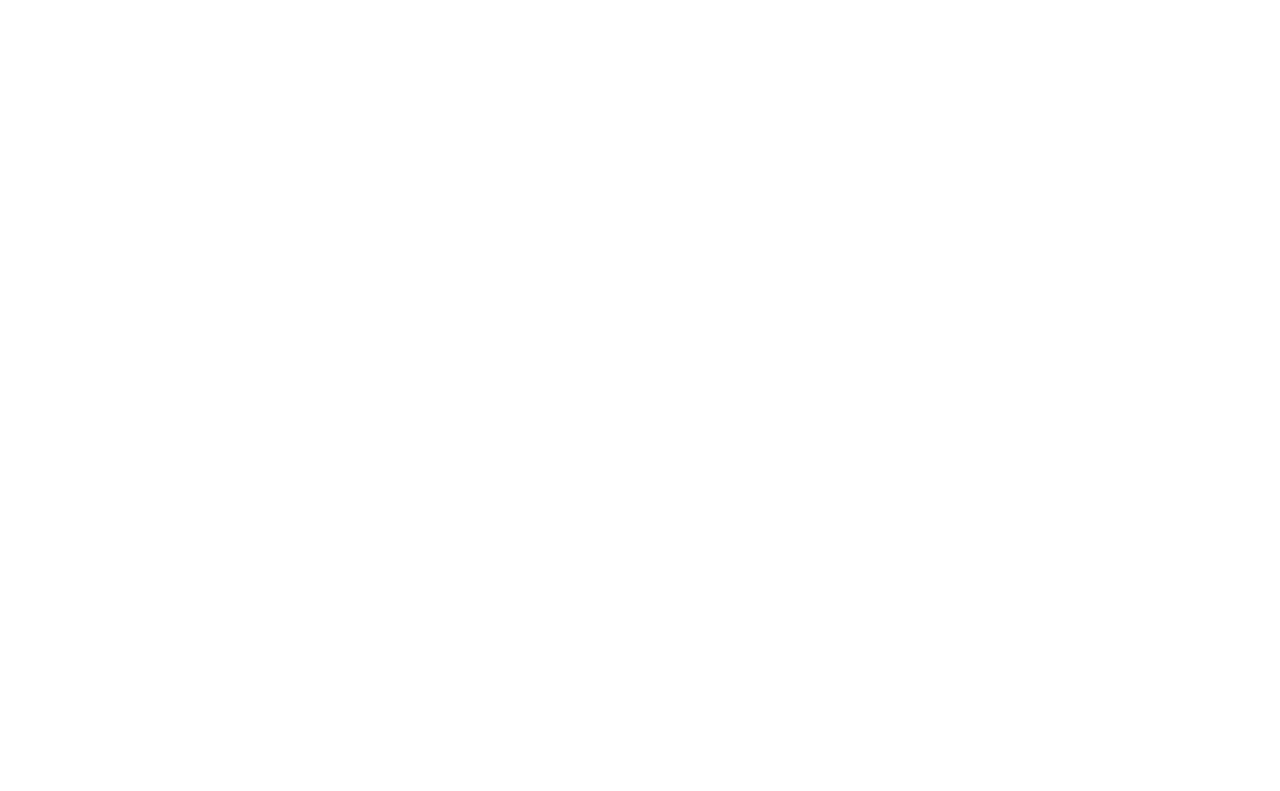
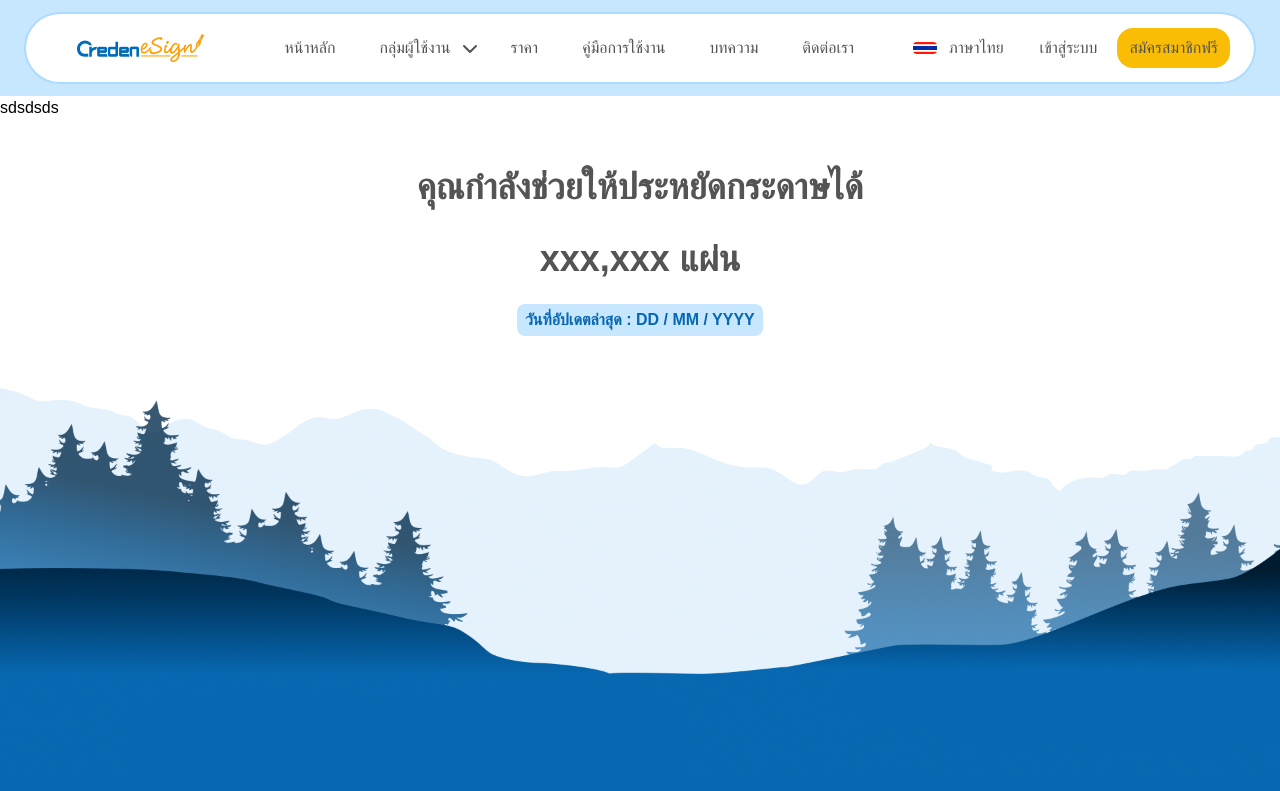
Before and after one commit to Piyabud/signature_client_landing, a Vue app: page /contact in a window 1280 px wide. Before the commit this address had no page. Shown: the top 791 px of the page. Built offline with nearby package versions, Linux system fonts and the light colour scheme; a web font is replaced by a local one.

Commit message:
feat : contact page mockup

```diff
--- a/src/router/index.js
+++ b/src/router/index.js
@@ -14,7 +14,12 @@
   {
     path: '/term',
     name: 'Term',
-    component: () => import('@/views/Termpage.vue')
+    component: () => import('@/views/TermPages.vue')
+  },
+  {
+    path: '/contact',
+    name: 'contact',
+    component: () => import('@/views/ContactPages.vue')
   },
 ];
 
--- /dev/null
+++ b/src/views/ContactPages.vue
@@ -0,0 +1,37 @@
+<template>
+    <div class="bg-[#C7E7FF]">
+        <Navbar />
+    </div>
+    <div class="">
+        sdsdsds
+    </div>
+    <div class="">
+        <FooterComponent />
+    </div>
+</template>
+
+<script setup>
+import { ref } from 'vue'
+import { onMounted, watch } from 'vue';
+import { useRoute } from 'vue-router';
+import Navbar from '@/components/homepages/header/NavTop.vue';
+import FooterComponent from '@/components/homepages/FooterComponent.vue';
+
+const route = useRoute();
+onMounted(() => {
+    if (route.path === '/contact') {
+        document.title = 'Creden | Contact';
+    }
+});
+
+watch(route, (newRoute) => {
+    if (newRoute.path === '/contact') {
+        document.title = 'Creden | Contact';
+    } else {
+        document.title = 'Creden | eSign';
+    }
+});
+
+</script>
+
+<style scoped></style>
```
Also changed, not shown: src/views/TermPages.vue (renamed from src/views/Termpage.vue).
